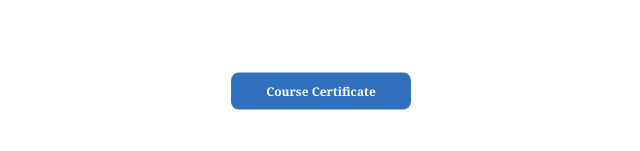
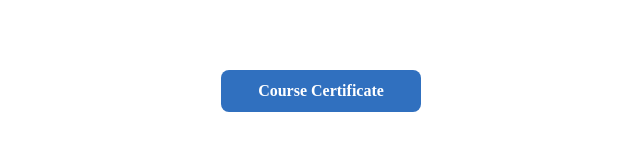
Before and after one commit to RounitR/certificate-app, a React (Create React App) app in the folder frontend/: page /certificate/1 in a window 1280 px wide. Shown: the part 229-380 px from the top of the page, without its empty margins (319-959 px from the left). Built offline with nearby package versions, Linux system fonts and the light colour scheme.

Commit message:
Added proper UI for /noc/Ecertificate route with PDF viewer

```diff
--- a/frontend/src/CertificatePage.js
+++ b/frontend/src/CertificatePage.js
@@ -21,13 +21,13 @@ const CertificatePage = () => {
           transform: "translate(-50%, -50%)",
           backgroundColor: "#3070bf",
           color: "white",
-          padding: "10px 20px",
+          padding: "12px 30px",
           borderRadius: "8px",
           textDecoration: "none",
           display: "inline-block",
-          width: "180px", // ⬅️ Increased width
-          fontSize: "12px",
-          fontFamily: "Georgia, serif",
+          width: "200px", // ⬅️ Increased width
+          fontSize: "16px",
+          fontFamily: "Times New Roman, serif",
           fontWeight: "bold",
           border: "none",
           cursor: "pointer",
```
Also changed, not shown: 1 other file (tests, documents, lock files or other folders).
